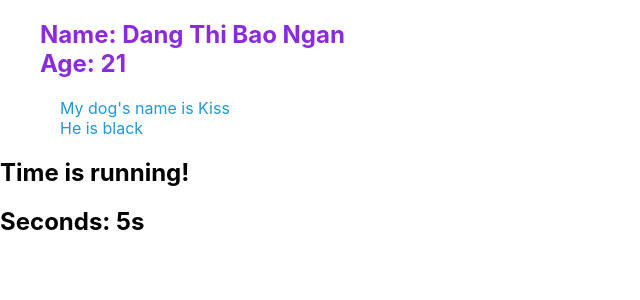
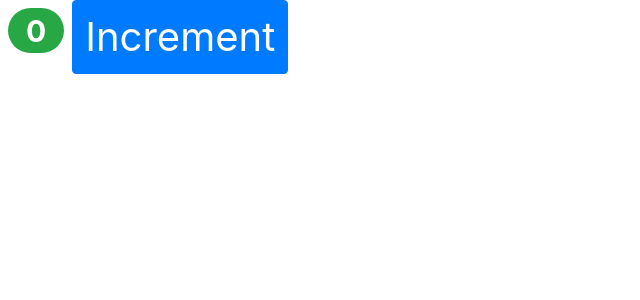
Before and after one commit to baongan9400/React-Basic-App, a React (Create React App) app: page / in a window 1280 px wide. Shown: the top 300 px of the page, without its empty margins (0-640 px from the left). Built offline with nearby package versions, Linux system fonts and the light colour scheme.

Commit message:
Create component, style by JSX

```diff
--- a/package.json
+++ b/package.json
@@ -6,6 +6,7 @@
     "@testing-library/jest-dom": "^5.12.0",
     "@testing-library/react": "^11.2.7",
     "@testing-library/user-event": "^12.8.3",
+    "bootstrap": "^4.1.1",
     "react": "^17.0.2",
     "react-dom": "^17.0.2",
     "react-scripts": "4.0.3",
--- /dev/null
+++ b/src/component/counter.jsx
@@ -0,0 +1,22 @@
+import React, { Component } from 'react';
+
+class Counter extends Component {
+    state = {
+        count: 0
+    };
+
+    styles = {
+        fontSize: 30,
+        fonWeight: 'bold'
+    };
+    render() {
+        return (
+            <div>
+                <span style={this.styles} class="badge badge-pill badge-success m-2">{this.state.count}</span>
+                <button style={{fontSize: 40}} className="btn btn-primary btn-m-2">Increment</button>
+            </div>
+         );
+    }
+}
+
+export default Counter ;
--- a/src/index.js
+++ b/src/index.js
@@ -1,93 +1,9 @@
 import React from 'react';
 import ReactDOM from 'react-dom';
 import './index.css';
+import 'bootstrap/dist/css/bootstrap.css'
+import Counter from './component/counter'
 
-//Functional Component
-/*function UserInfor(props){
-  return(
-    <div>
-      <h2>Name: {props.name}<br></br>
-          Age: {props.age}
-      </h2>
-    </div>
-  );
-}*/
-
-//Class Component
-class UserDetail extends React.Component{
-  render(){
-    return (
-      <div className="UserDetail">
-          <h2>Name: {this.props.name}<br></br>
-              Age: {this.props.age}
-          </h2>
-      </div>
-    );
-  }
-}
-class UserDog extends React.Component{
-  render(){
-    return (
-      <div className="UserDog">
-        <p>My dog's name is {this.props.name}<br></br>
-           He is {this.props.color}
-        </p>
-      </div>
-    );
-  }
-}
-class UserInfor extends React.Component{
-  render(){
-    return(
-      <div>
-        <UserDetail name={this.props.name} age={this.props.age}/>
-        <UserDog name="Kiss" color="black" />
-      </div>
-    );
-  }
-}
-
-class Counter extends React.Component {
-  constructor(props){
-    super(props);
-    this.state = {seconds: 0};//private
-  }
-  counting(){
-    //Setter
-    this.setState(
-      (prevState, props) => ({
-        seconds : prevState.seconds + 1
-      })
-    );
-  }
-  componentDidMount(){
-      this.timerID = setInterval(
-        () => this.counting(), 1000
-      )
-  }
-  componentWillUnmount(){
-    clearInterval(this.timerID);
-  }
-
-  render(){
-    return (
-      <div>
-        <h2>Time is running!</h2>
-        <h2>Seconds: {this.state.seconds}s</h2>
-      </div>
-    );
-  }
-}
-
-const element1 =<UserInfor name="Dang Thi Bao Ngan" age="21" />;
-const element2 =<Counter/>;
-
-const elements = React.createElement(
-  React.Fragment,
-  null,
-  element1,
-  element2,
-);
 ReactDOM.render(
-    elements,
+    <Counter/>,
     document.getElementById('root'));
```
Also changed, not shown: 1 other file (tests, documents, lock files or other folders).
